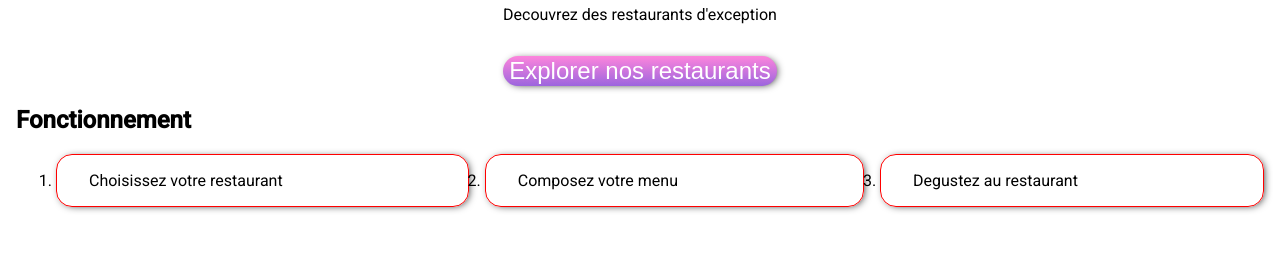
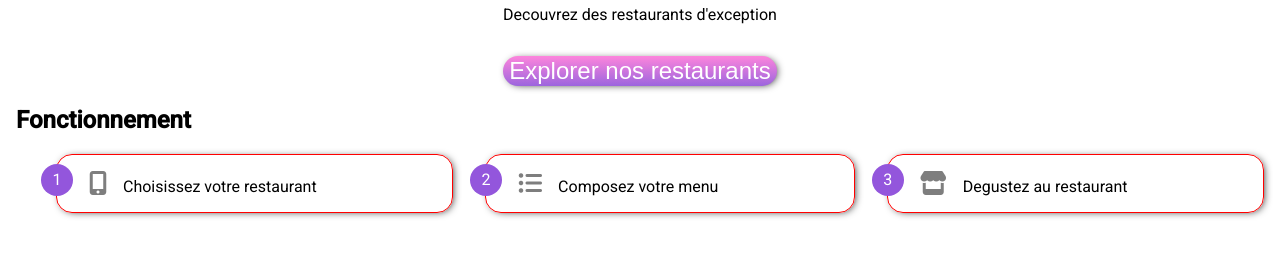
Before and after one commit to Flavino25/Ohmyfood, a website: page index.html in a window 1280 px wide. Shown: the part 288-544 px from the top of the page. Drawn offline with Linux system fonts and the light colour scheme; a web font is replaced by a local one.

Commit message:
ajout de compteur et arrangement partie fonctionnement

```diff
--- a/index.html
+++ b/index.html
@@ -25,9 +25,9 @@
 <section class = "fonc">
     <h2> Fonctionnement</h2>
     <ol>
-       <li>Choisissez votre restaurant</li>
-       <li>Composez votre menu</li>
-       <li>Degustez au restaurant</li>
+       <li><i class="fas fa-mobile-alt"></i>Choisissez votre restaurant</li>
+       <li><i class="fas fa-list-ul"></i>Composez votre menu</li>
+      <li> <i class="fas fa-store"></i>Degustez au restaurant</li>
     </ol>
 </section>
 
--- a/layout/fonct.scss
+++ b/layout/fonct.scss
@@ -1,13 +1,20 @@
 @use"./util/boxshadow.scss";
 @use"./util/zoom.scss";
+@use"./util/variables.scss";
+@use"./util/couleur.scss";
+
+
+
 .fonc {
+
+    counter-reset:steps;
 
     & ol {
         display: flex;
 
-        gap: 1rem;
+        gap: 2rem;
 
-        @media(max-width:800px ) {
+        @media(max-width:1000px ) {
             flex-direction: column;
         }
 
@@ -16,13 +23,37 @@
 
 
     & li {
+        position: relative;
+        &::before{
+         content: counter(steps);
+         counter-increment:steps;
+         color: white;
+         background-color: couleur.$purple;
+         width: 2 * variables.$fonct-var-heihgt;
+         height: 2 * variables.$fonct-var-heihgt;
+         display: grid;
+         place-items: center;
+         border-radius: 50%;
+         position: absolute;
+         bottom: variables.$fonct-var-heihgt;
+         left: -1 * variables.$fonct-var-heihgt;
+        }
+
+        list-style-type: none;
         background: color #f3f3f3;
         padding: 1rem 2rem;
         border: 1px solid red;
         flex-grow: 1;
         border-radius: 1rem;
-        @include baseshadow;
-    &:hover{@include zoom;}
+        @include boxshadow.baseshadow;
+    &:hover{
+        @include zoom.zoom;
+    }
+    }
+    & i.fas{
+        margin-right: 1rem;
+        color: couleur.$lightgrey;
+        font-size: 1.5rem;
     }
 
 
--- /dev/null
+++ b/layout/util/couleur.scss
@@ -0,0 +1,2 @@
+$lightgrey: #7e7e7e;
+$purple:#9356dc
--- /dev/null
+++ b/layout/util/variables.scss
@@ -0,0 +1 @@
+$fonct-var-heihgt: 1rem;
```
Also changed, not shown: style.css, 1 other file.
